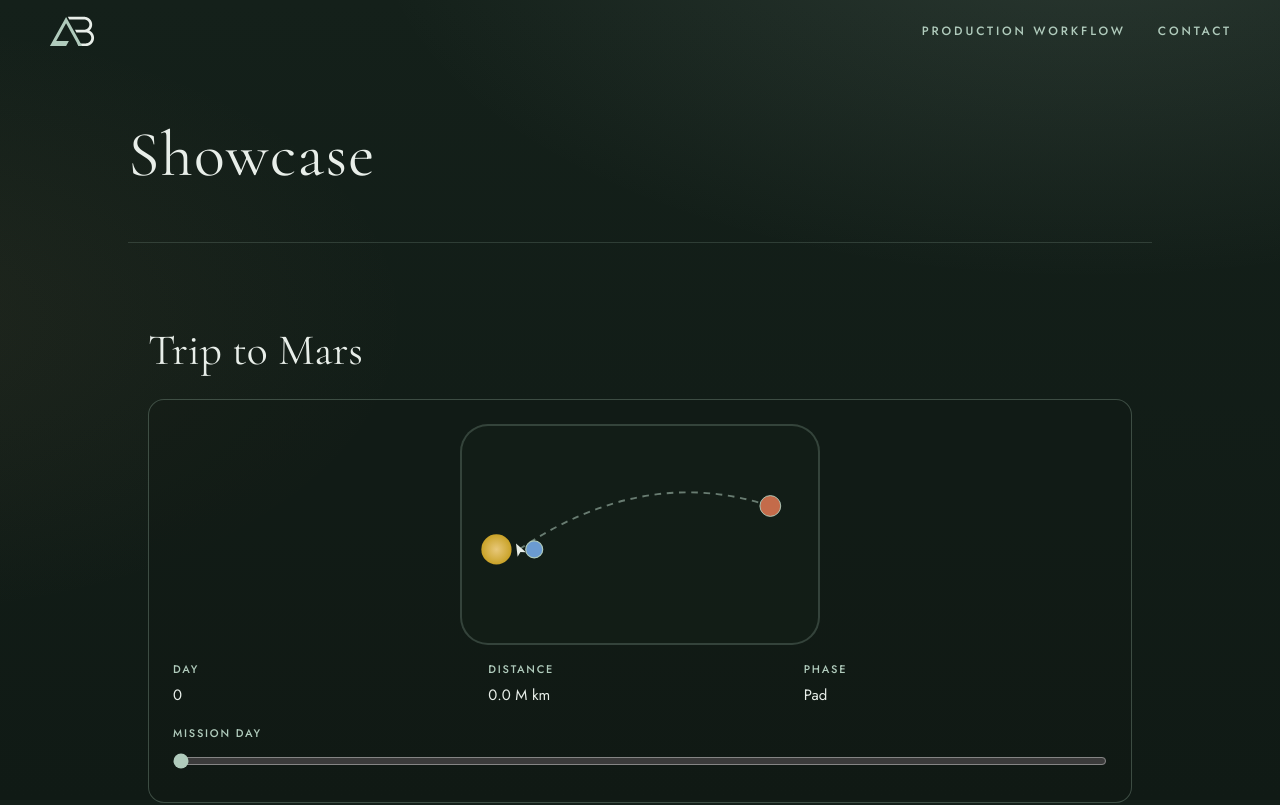
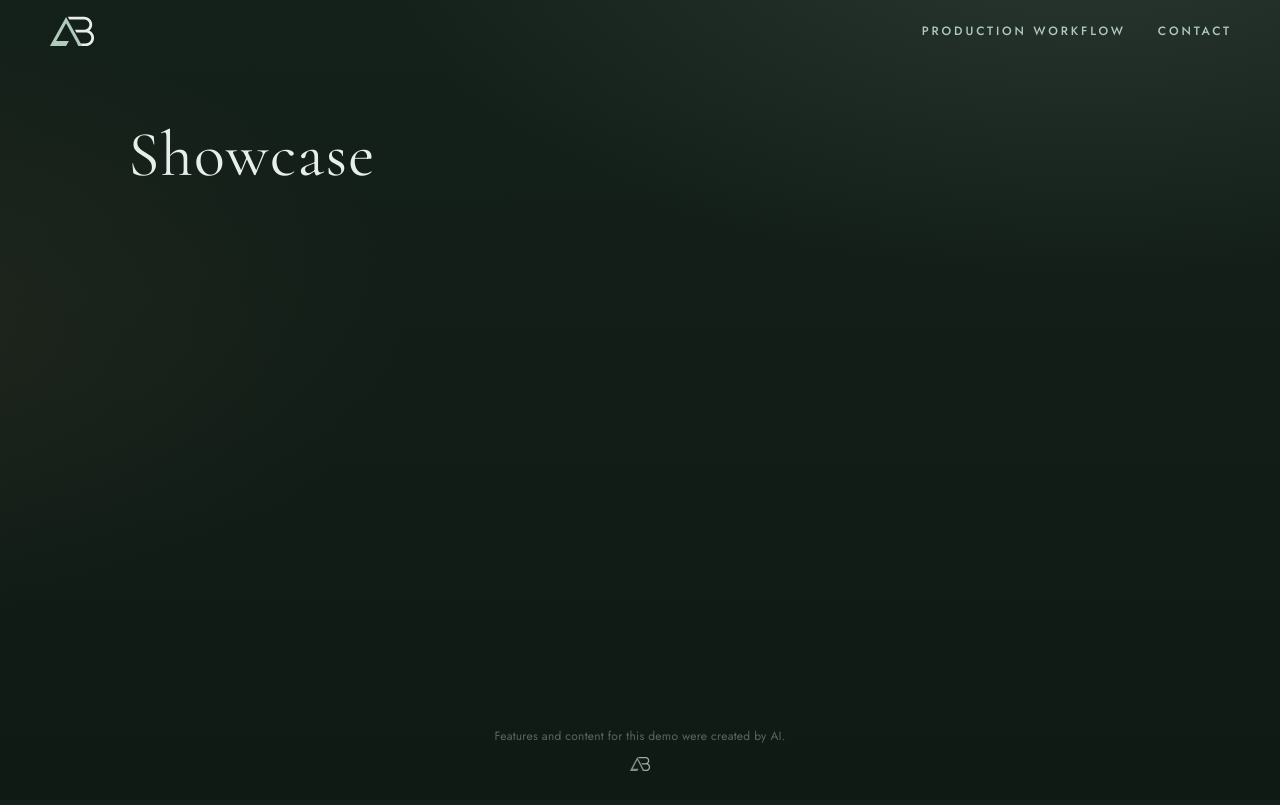
Before and after one commit to ashtonbach/agent-showcase, a Next.js app: page / in a window 1280 px wide. Shown: the top 805 px of the page. Built offline with nearby package versions, Linux system fonts and the light colour scheme.

Commit message:
Base: lab slot empty, from main 842015c (Author: Alder)

```diff
--- a/app/lab/custom-1792718081/index.tsx
+++ /dev/null
@@ -1,130 +0,0 @@
-"use client";
-import { useState, useEffect, useMemo } from "react";
-
-const MAX = 210; // illustrative trans-Mars cruise (NASA-class ~7-month transfer)
-const PATH_MKM = 225; // source: illustrative Earth–Mars arc length, millions km
-
-type Piece = { id: number; dx: number; dy: number; rot: number; c: string; d: number };
-
-function phase(d: number): string {
-  if (d >= MAX) return "Arrival";
-  if (d >= 180) return "Approach";
-  if (d >= 30) return "Trans-Mars coast";
-  if (d > 0) return "Ascent & departure";
-  return "Pad";
-}
-
-function pointAt(t: number) {
-  const sx = 52, sy = 118, ex = 318, ey = 72, cx = 185, cy = 28;
-  const u = 1 - t;
-  return { x: u * u * sx + 2 * u * t * cx + t * t * ex, y: u * u * sy + 2 * u * t * cy + t * t * ey };
-}
-
-export default function Lab() {
-  const [day, setDay] = useState(0);
-  const [pieces, setPieces] = useState<Piece[]>([]);
-  const t = day / MAX;
-  const rocket = useMemo(() => pointAt(t), [t]);
-  const dist = useMemo(() => ((day / MAX) * PATH_MKM).toFixed(1), [day]);
-  const arrived = day >= MAX;
-
-  useEffect(() => {
-    if (!arrived) {
-      setPieces([]);
-      return;
-    }
-    const cols = ["#B0CBBC", "#E8EEE9", "#D4A574", "#8FBC8F"];
-    const next: Piece[] = [];
-    for (let i = 0; i < 28; i++)
-      next.push({
-        id: i,
-        dx: (Math.random() - 0.5) * 90,
-        dy: (Math.random() - 0.5) * 90,
-        rot: Math.random() * 360,
-        c: cols[i % cols.length],
-        d: Math.random() * 0.35,
-      });
-    setPieces(next);
-  }, [arrived]);
-
-  return (
-    <section data-lab="custom-1792718081" aria-labelledby="lab-mars-title" className="lab-wrap">
-      <h2 id="lab-mars-title" className="lab-h2">Trip to Mars</h2>
-      <div className="lab-card">
-        <div className="lab-phone" aria-hidden="true">
-          <svg className="lab-svg" viewBox="0 0 360 200" role="img" aria-label="Earth–Mars transfer diagram">
-            <defs>
-              <radialGradient id="lab-sun-g" cx="50%" cy="50%" r="50%">
-                <stop offset="0%" stopColor="#E8C87A" />
-                <stop offset="100%" stopColor="#C9A227" />
-              </radialGradient>
-            </defs>
-            <path className="lab-path" d="M 52 118 Q 185 28 318 72" fill="none" />
-            <circle cx="28" cy="118" r="16" fill="url(#lab-sun-g)" />
-            <circle cx="68" cy="118" r="9" fill="#6B9BD1" stroke="#B0CBBC" strokeWidth="1.2" />
-            <circle cx="318" cy="72" r="11" fill="#C46B4A" stroke="#B0CBBC" strokeWidth="1" />
-            <g transform={`translate(${rocket.x} ${rocket.y}) rotate(-28)`}>
-              <path d="M0 -7 L5 6 L0 3 L-5 6 Z" fill="#E8EEE9" />
-            </g>
-            {arrived && (
-              <g className="lab-confetti-host" transform="translate(318 72)">
-                {pieces.map((p) => (
-                  <rect
-                    key={p.id}
-                    className="lab-conf"
-                    x={p.dx}
-                    y={p.dy}
-                    width="5"
-                    height="8"
-                    fill={p.c}
-                    transform={`rotate(${p.rot} ${p.dx + 2.5} ${p.dy + 4})`}
-                    style={{ animationDelay: `${p.d}s` }}
-                  />
-                ))}
-              </g>
-            )}
-          </svg>
-        </div>
-        {arrived && <p className="lab-arrived" role="status">Arrived at Mars!</p>}
-        <div className="lab-stats">
-          <div><span className="lab-label">Day</span><span className="lab-val">{day}</span></div>
-          <div><span className="lab-label">Distance</span><span className="lab-val">{dist} M km</span></div>
-          <div><span className="lab-label">Phase</span><span className="lab-val">{phase(day)}</span></div>
-        </div>
-        <label className="lab-slider-lab" htmlFor="lab-day">Mission day</label>
-        <input
-          id="lab-day"
-          className="lab-slider"
-          type="range"
-          min={0}
-          max={MAX}
-          value={day}
-          onChange={(e) => setDay(Number(e.target.value))}
-        />
-      </div>
-      <p className="lab-note">Example data: timeline and distances are illustrative for this demo.</p>
-      <style>{`
-        .lab-wrap{width:min(720px,100%);margin:8px auto 56px;padding:0 clamp(12px,3vw,20px)}
-        .lab-h2{font-family:var(--serif);font-weight:400;font-size:30px;color:var(--mist);margin-bottom:20px}
-        .lab-card{border:1px solid rgba(176,203,188,0.28);border-radius:16px;padding:24px;background:rgba(18,26,22,0.35)}
-        .lab-phone{max-width:360px;margin:0 auto 16px;border-radius:28px;border:2px solid rgba(176,203,188,0.22);padding:12px 8px 16px;background:rgba(20,32,26,0.6)}
-        .lab-svg{display:block;width:100%;height:auto;overflow:visible}
-        .lab-path{stroke:rgba(176,203,188,0.55);stroke-width:2;stroke-dasharray:7 6}
-        .lab-arrived{text-align:center;font-family:var(--serif);font-size:22px;color:var(--sage);margin:0 0 12px}
-        .lab-stats{display:grid;grid-template-columns:repeat(3,1fr);gap:12px;margin-bottom:18px}
-        .lab-label{display:block;font-family:var(--sans);font-weight:500;font-size:11px;letter-spacing:0.16em;text-transform:uppercase;color:var(--sage);margin-bottom:4px}
-        .lab-val{display:block;color:var(--mist);font-size:15px}
-        .lab-slider-lab{font-family:var(--sans);font-weight:500;font-size:11px;letter-spacing:0.16em;text-transform:uppercase;color:var(--sage);display:block;margin-bottom:8px}
-        .lab-slider{width:100%;accent-color:var(--sage)}
-        .lab-note{margin-top:20px;font-size:14px;color:rgba(232,238,233,0.72)}
-        .lab-conf{opacity:0;transform-origin:center}
-        @media (prefers-reduced-motion:no-preference){
-          .lab-conf{animation:lab-pop .9s ease-out forwards}
-          @keyframes lab-pop{0%{opacity:1;transform:scale(0.2)}70%{opacity:1}100%{opacity:.85;transform:translateY(12px) scale(1)}}
-        }
-        @media (prefers-reduced-motion:reduce){.lab-conf{opacity:.9}}
-        @media (max-width:390px){.lab-stats{grid-template-columns:1fr;gap:10px}}
-      `}</style>
-    </section>
-  );
-}
--- a/app/page.tsx
+++ b/app/page.tsx
@@ -1,4 +1,3 @@
-import Lab from "./lab/custom-1792718081";
 import { readDemoKey, demoTitle } from "./demo-name";
 const demoKey = readDemoKey();
 const demoName = demoTitle();
@@ -6,7 +5,7 @@ export default function Page() {
   return (
     <div className="page-stack">
       <h1 className="demo-title" data-i18n={demoKey}>{demoName}</h1>
-      <Lab /> {/* lab:slot */}
+      {/* lab:slot */}
     </div>
   );
 }
```
